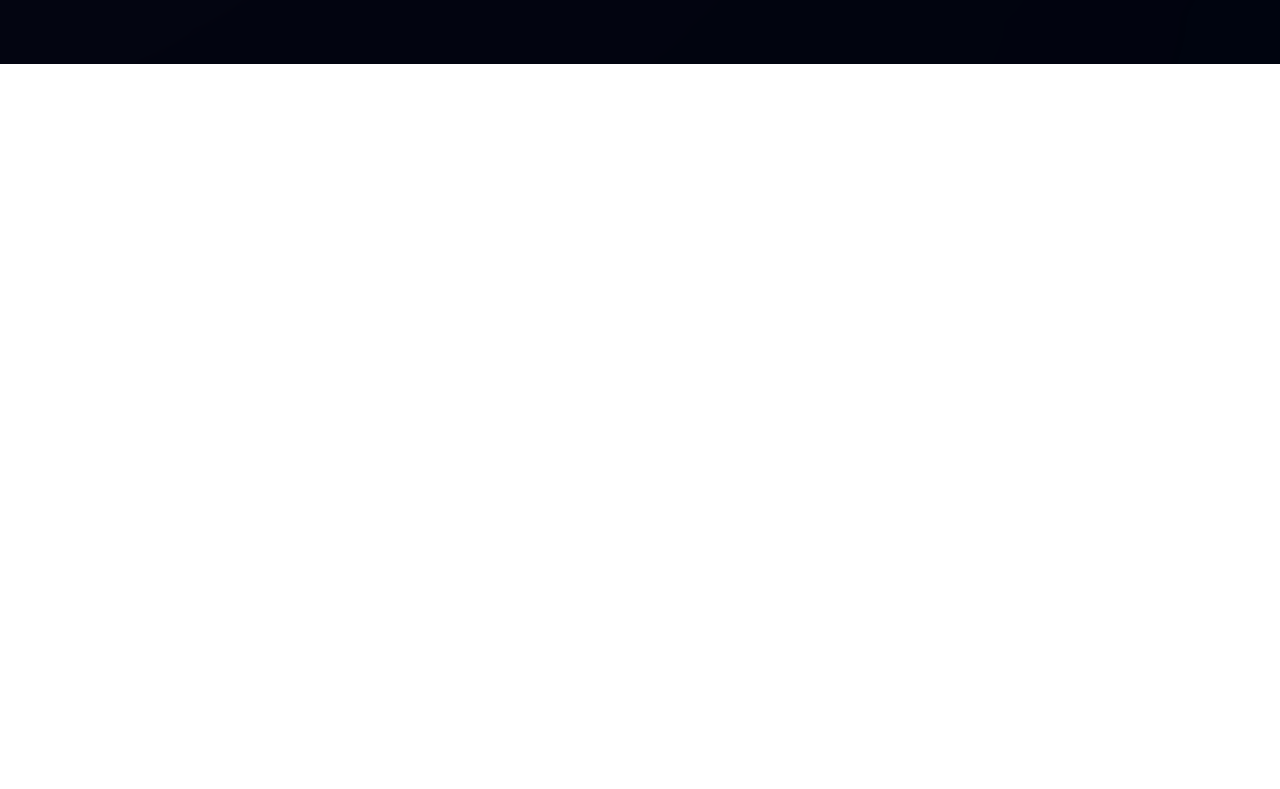
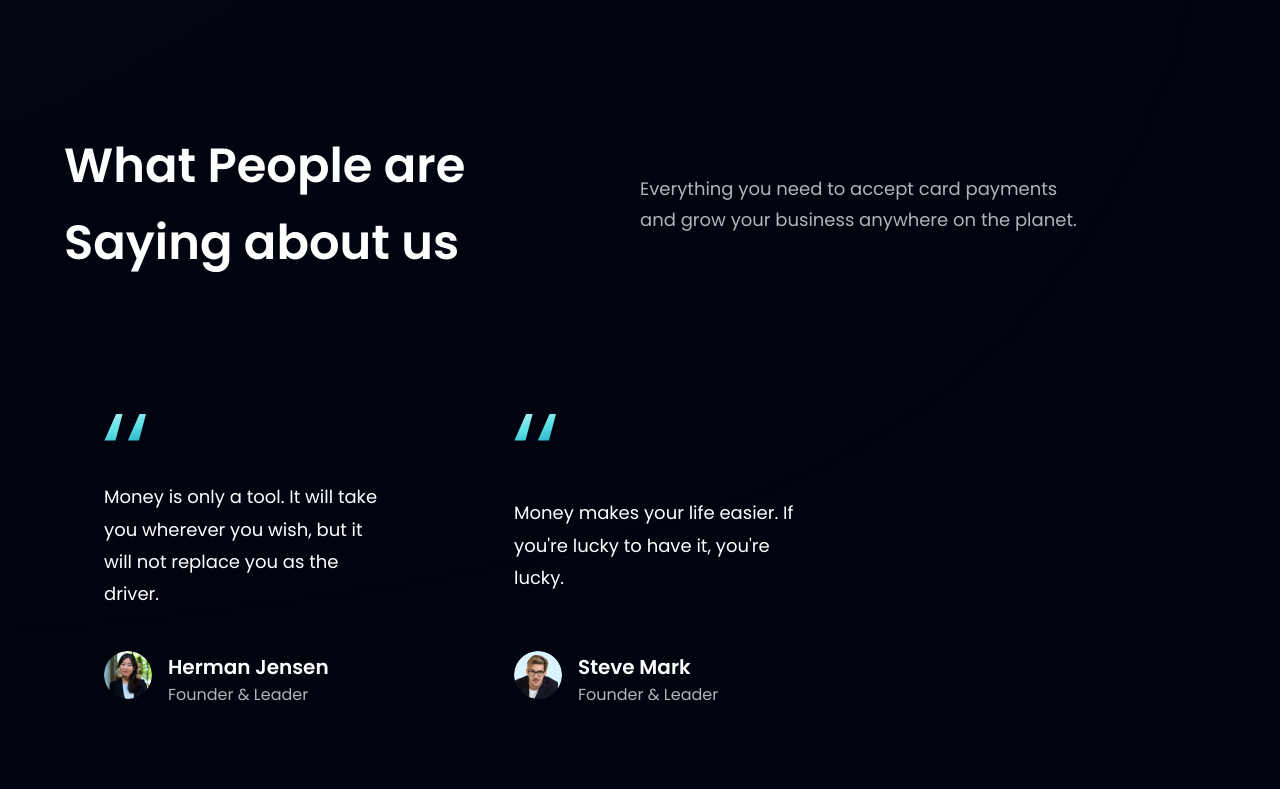
Before and after one commit to durveshramane26/Bank_modern_app, a React (Vite) app: page / in a window 1280 px wide. Shown: the part 3231-4020 px from the top of the page. Before the commit the page ends 3295 px from the top, so only its background shows below. Built offline with nearby package versions, Linux system fonts and the light colour scheme.

Commit message:
Added Feedback Component

```diff
--- a/src/App.jsx
+++ b/src/App.jsx
@@ -5,6 +5,7 @@
 import Business from "./components/Business";
 import Billing from "./components/Billing";
 import CardDeal from "./components/CardDeal";
+import Testimonials from "./components/Testimonials";
 
 
 const App = () => (
@@ -27,6 +28,7 @@
         <Business />
         <Billing />
         <CardDeal />
+        <Testimonials />
       </div>
     </div>
   </div>
--- /dev/null
+++ b/src/components/FeedbackCard.jsx
@@ -0,0 +1,25 @@
+import React from 'react'
+import { quotes } from '../assets'
+
+const FeedbackCard = ({ content, name, title, img}) => (
+    <div className='flex justify-between flex-col px-10 py-12 rounded-[20px] max-w-[370px] md:mr-10 sm:mr-5 mr-0 my-5 feedback-card'>
+        <img src={quotes} alt='double_quotes' className='w-[42.6px] h-[27.6px] object-contain' />
+        <p className='font-poppins font-normal text-[18px] leading-[32.4px] text-white my-10'>
+            {content}
+        </p>
+        <div className='flex flex-row'>
+            <img src={img} alt={name} className='w-[48px] h-[48px] rounded-full' />
+            <div className='flex flex-col ml-4'>
+                <h4 className='font-poppins font-semibold text-[20px] leading-[32px] text-white'>
+                    {name}
+                </h4>
+                <p className='font-poppins font-normal text-[16px] leading-[24px] text-dimWhite'>
+                    {title}
+                </p>
+            </div>
+        </div>
+    </div>
+
+)
+
+export default FeedbackCard
--- a/src/components/Testimonials.jsx
+++ b/src/components/Testimonials.jsx
@@ -1,6 +1,7 @@
 import React from 'react'
 import { feedback } from '../constants';
 import styles from '../style';
+import FeedbackCard from './FeedbackCard';
 
 const Testimonials = () => (
     <section id='clients' className={`${styles.paddingY} ${styles.flexCenter} flex-col relative`}>
```
